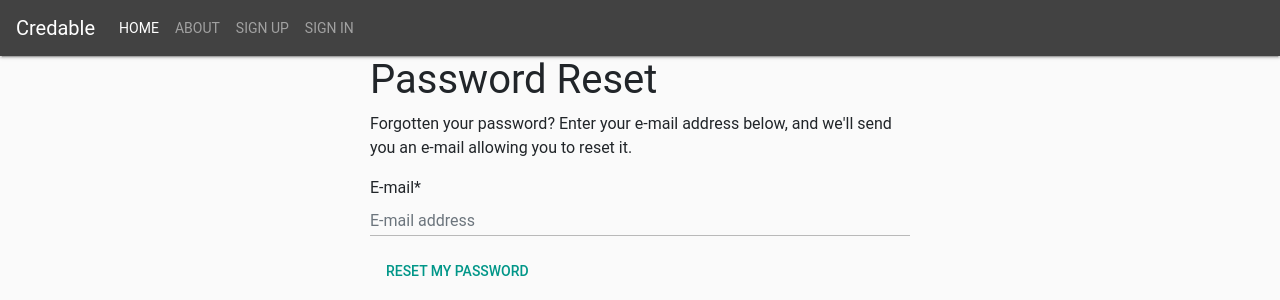
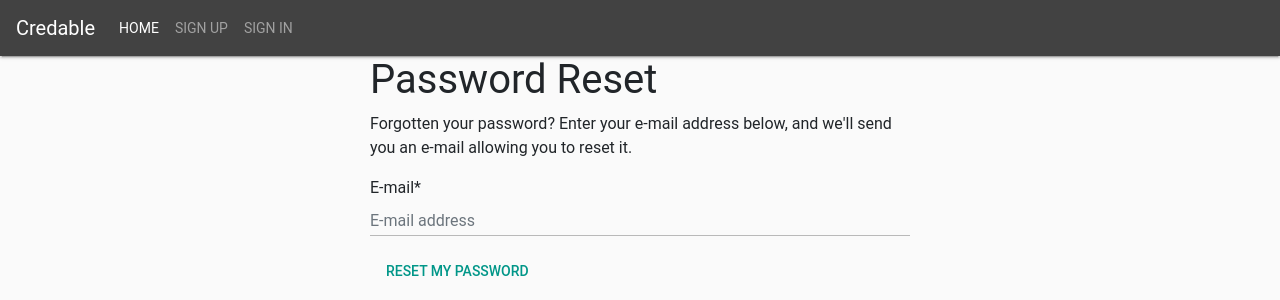
Before and after one commit to aa-dit-yuh/credable, a Django app: page /accounts/password/reset/ in a window 1280 px wide. Shown: the top 300 px of the page. Run offline with Django 3.2, Linux system fonts and the light colour scheme; some libraries are stand-ins or nearby versions.

Commit message:
Remove about page

```diff
--- a/config/urls.py
+++ b/config/urls.py
@@ -6,26 +6,21 @@ from django.views.generic import TemplateView
 from django.views import defaults as default_views
 
 urlpatterns = [
-                  path("", TemplateView.as_view(template_name="pages/home.html"), name="home"),
-                  path(
-                      "about/",
-                      TemplateView.as_view(template_name="pages/about.html"),
-                      name="about",
-                  ),
-                  # Django Admin, use {% url 'admin:index' %}
-                  path(settings.ADMIN_URL, admin.site.urls),
-                  # User management
-                  path(
-                      "users/",
-                      include("credable.users.urls", namespace="users"),
-                  ),
-                  path(
-                      "scoring/",
-                      include("credable.scoring.urls", namespace="scoring"),
-                  ),
-                  path("accounts/", include("allauth.urls")),
-                  # Your stuff: custom urls includes go here
-              ] + static(
+    path("", TemplateView.as_view(template_name="pages/home.html"), name="home"),
+    # Django Admin, use {% url 'admin:index' %}
+    path(settings.ADMIN_URL, admin.site.urls),
+    # User management
+    path(
+        "users/",
+        include("credable.users.urls", namespace="users"),
+    ),
+    path("accounts/", include("allauth.urls")),
+    # Your stuff: custom urls includes go here
+    path(
+        "scoring/",
+        include("credable.scoring.urls", namespace="scoring"),
+    ),
+] + static(
     settings.MEDIA_URL, document_root=settings.MEDIA_ROOT
 )
 
--- a/credable/templates/base.html
+++ b/credable/templates/base.html
@@ -39,9 +39,6 @@
           <ul class="navbar-nav mr-auto">
             <li class="nav-item active">
               <a class="nav-link" href="{% url 'home' %}">Home <span class="sr-only">(current)</span></a>
-            </li>
-            <li class="nav-item">
-              <a class="nav-link" href="{% url 'about' %}">About</a>
             </li>
             {% if request.user.is_authenticated %}
               <li class="nav-item">
--- a/credable/templates/pages/about.html
+++ /dev/null
@@ -1 +0,0 @@
-{% extends "base.html" %}
```
